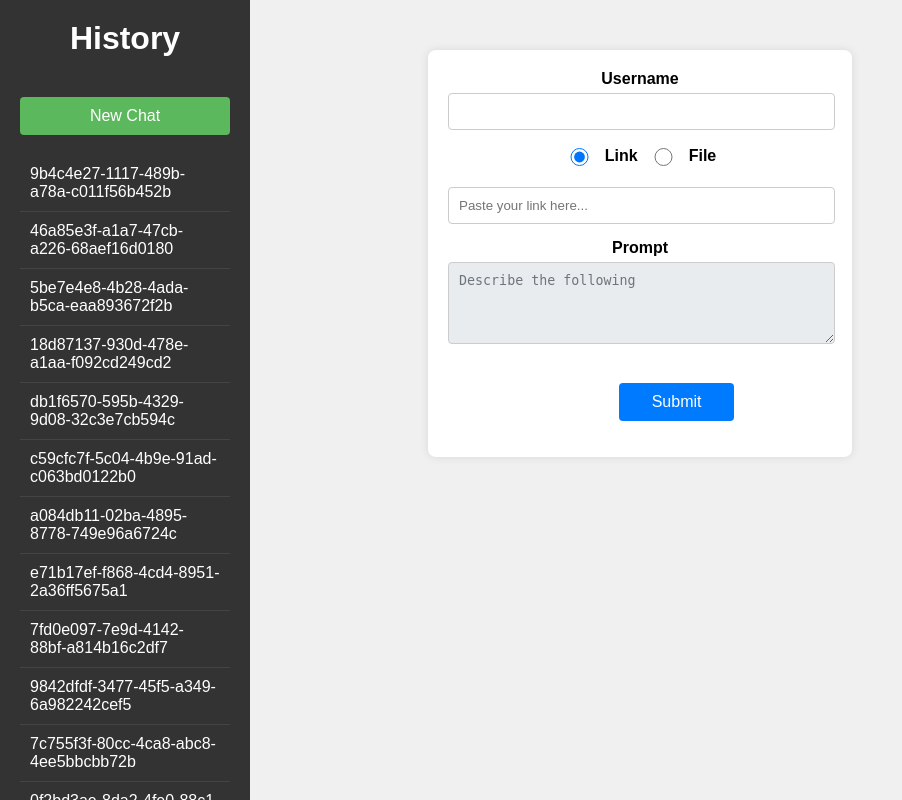
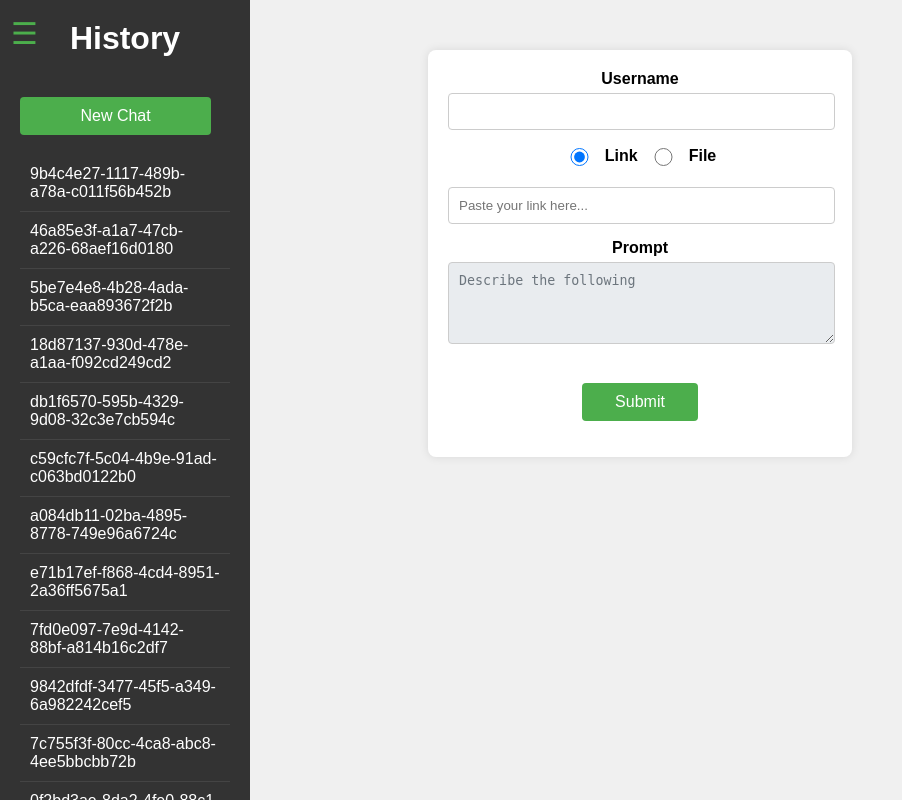
Before and after one commit to bhautik-pithadiya/Image-Transcibe, a FastAPI app: page / in a window 1280 px wide. Shown: the whole page, without its empty margins (0-902 px from the left). Run offline with FastAPI, Linux system fonts and the light colour scheme.

Commit message:
after pull commit

```diff
--- a/static/css/style.css
+++ b/static/css/style.css
@@ -11,7 +11,7 @@ body {
     border: 0;
 }
 
-.sidebar {
+/* .sidebar {
     width: 250px;
     background-color: #333;
     color: #fff;
@@ -20,6 +20,7 @@ body {
     box-sizing: border-box;
     position: fixed;
     overflow: scroll;
+
 }
 
 .sidebar h1 {
@@ -50,10 +51,102 @@ body {
     border: none;
     color: #fff;
     cursor: pointer;
+
 }
 
 .new-chat-button:hover {
     background-color: #4cae4c;
+}
+
+#id-list {
+    list-style-type: none;
+    padding: 0;
+    margin: 20px 0;
+}
+
+#id-list li {
+    padding: 10px;
+    cursor: pointer;
+    border-bottom: 1px solid #444;
+    color: #fff;
+}
+
+#id-list li:hover {
+    background-color: #444;
+} */
+/* Existing CSS for sidebar */
+
+.sidebar {
+    width: 250px;
+    background-color: #333;
+    color: #fff;
+    padding: 20px;
+    height: 100%;
+    box-sizing: border-box;
+    position: fixed;
+    overflow: scroll;
+    transition: transform 0.3s ease; /* Smooth transition */
+    transform: translateX(0); /* Default position */
+}
+
+.sidebar.hidden {
+    transform: translateX(-100%); /* Hide sidebar */
+}
+
+.sidebar h1 {
+    margin: 0;
+    margin-bottom: 20px;
+}
+
+.sidebar ul {
+    list-style-type: none;
+    padding: 0;
+    margin: 0;
+}
+
+.sidebar ul li {
+    padding: 10px;
+    cursor: pointer;
+    border-bottom: 1px solid #444;
+}
+
+.sidebar ul li:hover {
+    background-color: #444;
+}
+
+#id-list {
+    list-style-type: none;
+    padding: 0;
+    margin: 20px 0;
+}
+
+#id-list li {
+    padding: 10px;
+    cursor: pointer;
+    border-bottom: 1px solid #444;
+    color: #fff;
+}
+
+#id-list li:hover {
+    background-color: #444;
+}
+
+/* Styles for the toggle button */
+.toggle-button {
+    font-size: 30px;
+    cursor: pointer;
+    padding: 10px;
+    background-color: transparent;
+    color: #4cae4c;
+    position: fixed;
+    top: 6px;
+    left: 1px;
+    z-index: 1000;
+}
+
+.new-chat-button{
+    width: 91%;
+
 }
 
 .form_data {
@@ -97,7 +190,7 @@ textarea:read-only {
 button {
     width: 30%;
     padding: 10px;
-    background-color: #007bff;
+    background-color: #4cae4c;
     color: #fff;
     border: none;
     border-radius: 4px;
@@ -107,25 +200,10 @@ button {
 }
 
 button:hover {
-    background-color: #0056b3;
+    background-color: #4cae4c;
 }
 
-#id-list {
-    list-style-type: none;
-    padding: 0;
-    margin: 20px 0;
-}
 
-#id-list li {
-    padding: 10px;
-    cursor: pointer;
-    border-bottom: 1px solid #444;
-    color: #fff;
-}
-
-#id-list li:hover {
-    background-color: #444;
-}
 
 .display-container {
     margin-top: 20px;
@@ -142,7 +220,12 @@ button:hover {
     width: 92px;
     display: flex;
     justify-content: center;
-    margin-left: 232px;
+
+}
+.itt-more-btn{
+    display: flex;
+    justify-content: center;
+    text-align: center;
 }
 
 .form-header {
@@ -153,9 +236,7 @@ button:hover {
     text-align: center;
 }
 
-.btn-img {
-    margin-left: 171px;
-}
+
 
 .radio-buttons {
     display: flex;
@@ -172,3 +253,7 @@ button:hover {
     height: 18px;
     width: 21px;
 }
+
+.itt-btn{
+    text-align: center;
+}
--- a/static/js/script.js
+++ b/static/js/script.js
@@ -1,3 +1,8 @@
+document.getElementById('toggle-button').addEventListener('click', function() {
+    var sidebar = document.getElementById('sidebar');
+    sidebar.classList.toggle('hidden');
+});
+
 document.addEventListener('DOMContentLoaded', async () => {
     const idList = document.getElementById('id-list');
     const chatBox = document.getElementById('chat-box');
@@ -10,13 +15,17 @@ document.addEventListener('DOMContentLoaded', async () => {
 
     let jsonData = [];
 
-    // Fetch JSON data
+    // Function to fetch JSON data
+    async function fetchData() {
         try {
             const response = await fetch('/static/chat_history.json');
             jsonData = await response.json();
 
             // Sort jsonData based on the time property in descending order
             jsonData.sort((a, b) => new Date(b.time) - new Date(a.time));
+
+            // Clear existing ID list
+            idList.innerHTML = '';
 
             // Populate ID list
             jsonData.forEach(item => {
@@ -30,6 +39,13 @@ document.addEventListener('DOMContentLoaded', async () => {
         } catch (error) {
             console.error('Error fetching JSON data:', error);
         }
+    }
+
+    // Initial fetch of JSON data
+    await fetchData();
+
+    // Refresh JSON data every 5 seconds
+    setInterval(fetchData, 5000);
 
     // Function to display user data
     function displayUserData(userItem) {
@@ -44,9 +60,9 @@ document.addEventListener('DOMContentLoaded', async () => {
                 <p><strong>Username:</strong> ${userItem.username}</p>
                 <p><strong>Processing Time:</strong> ${userItem.processing_time}</p>
                 <p><strong>Date & Time:</strong> ${userItem.time}</p>
-                <p><strong>URL:</strong> ${userItem.url}</p>
+                <p style="overflow-y:hidden;"><strong>URL:</strong> ${userItem.url}</p>
             </div>
-            <button id="more-button">More</button>
+            <div class="itt-more-btn"><button id="more-button">More</button></div>
         `;
 
         const moreButton = document.getElementById('more-button');
--- a/templates/index.html
+++ b/templates/index.html
@@ -8,12 +8,15 @@
 </head>
 <body>
     <div class="main_container">
-        <div class="sidebar">
+        <div>
+        <div class="sidebar" id="sidebar">
             <h1>History</h1>
             <button id="new-chat" class="new-chat-button">New Chat</button>
             <ul id="id-list"></ul>
-        </div>
+        </div></div>
+        <div class="toggle-button" id="toggle-button">☰</div>
         <div class="form_data">
+
             <div id="chat-box" class="chat-box"></div>
             <div id="chatform" class="chatform">
                 <form id="submissionForm" method="post" action="/process_image" enctype="multipart/form-data">
@@ -39,7 +42,8 @@
                         <label for="prompt">Prompt</label>
                         <textarea id="prompt" name="prompt" rows="4" cols="50" readonly>Describe the following</textarea>
                     </div>
-                    <button type="submit" class="btn-img">Submit</button>
+                    <div class="itt-btn">
+                    <button type="submit" class="btn-img">Submit</button></div>
                 </form>
                 <div class="result_container">
                     <p id="result"></p>
```
Also changed, not shown: static/chat_history.json (+146 -1 lines). Lines whose indentation alone changed are shown as unchanged.
